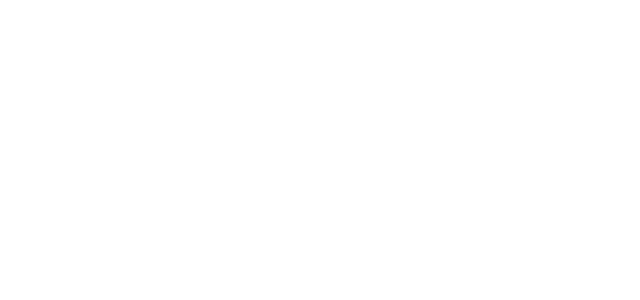
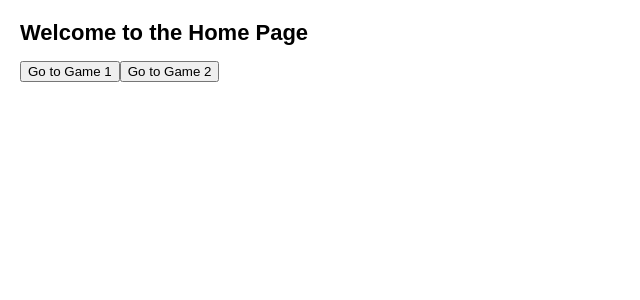
Before and after one commit to soniaroh/GameHub, a React (Create React App) app in the folder gamehub/: page / in a window 1280 px wide. Before the commit this address had no page. Shown: the top 300 px of the page, without its empty margins (0-640 px from the left). Built offline with nearby package versions, Linux system fonts and the light colour scheme.

Commit message:
feat: add home to roues

```diff
--- a/gamehub/src/App.js
+++ b/gamehub/src/App.js
@@ -3,6 +3,7 @@
 import { BrowserRouter as Router, Route, Routes } from 'react-router-dom';
 import Game1 from './components/Game1';
 import Game2 from './components/Game2';
+import Home from './components/Home';
 
 
 
@@ -10,8 +11,9 @@
   return (
     <Router>
       <Routes>
-        <Route path="/game1" component={Game1} />
-        <Route path="/game2" component={Game2} />
+        <Route path="/" element={<Home />} />
+        <Route path="/game1" element={<Game1 />} />
+        <Route path="/game2" element={<Game2 />} />
       </Routes>
     </Router>
   );
```
